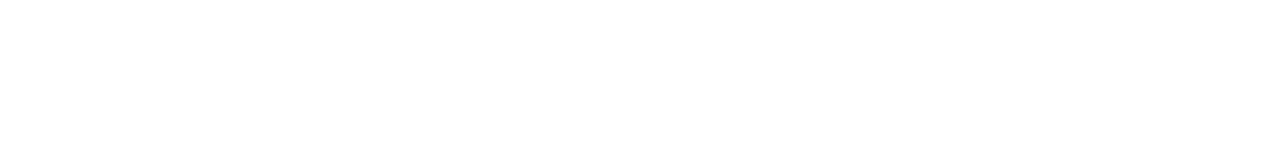
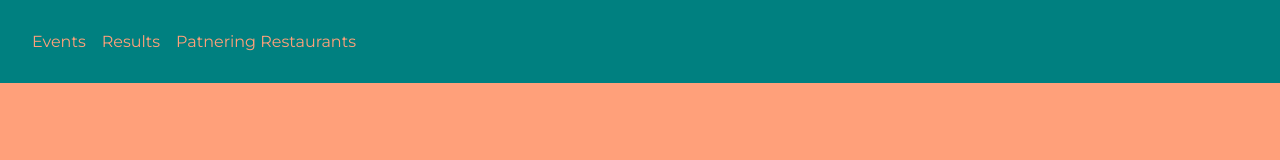
Before and after one commit to jaygiri-gosai/social-club, a plain HTML site: page index.html in a window 1280 px wide. Drawn offline with Linux system fonts and the light colour scheme.

Commit message:
CSS default settings & header section implementation

```diff
--- a/index.html
+++ b/index.html
@@ -4,7 +4,25 @@
     <meta charset="UTF-8" />
     <meta name="viewport" content="width=device-width, initial-scale=1.0" />
     <title>South Village Run Club</title>
+    <link rel="preconnect" href="https://fonts.googleapis.com" />
+    <link rel="preconnect" href="https://fonts.gstatic.com" crossorigin />
+    <link
+      href="https://fonts.googleapis.com/css2?family=Montserrat:wght@400;500;700&display=swap"
+      rel="stylesheet"
+    />
     <link rel="stylesheet" href="resources/css/style.css" />
   </head>
-  <body></body>
+  <body>
+    <header>
+      <nav class="header-menu">
+        <ul class="header-menu-container">
+          <li><a href="#events">Events</a></li>
+          <li><a href="#results">Results</a></li>
+          <li><a href="#restaurants">Patnering Restaurants</a></li>
+        </ul>
+      </nav>
+    </header>
+    <main></main>
+    <footer></footer>
+  </body>
 </html>
--- a/resources/css/style.css
+++ b/resources/css/style.css
@@ -1,5 +1,50 @@
+/* Default settings */
 * {
   margin: 0;
   padding: 0;
   box-sizing: border-box;
 }
+
+html {
+  font-size: 16px;
+}
+
+body {
+  font-family: "Montserrat", sans-serif;
+  background-color: lightsalmon;
+}
+
+/* Universal CSS */
+ul li {
+  list-style-type: none;
+}
+
+a:link,
+a:active {
+  color: lightsalmon;
+  text-decoration: none;
+}
+
+/* Header Section */
+
+.header-menu {
+  background-color: teal;
+  color: lightsalmon;
+  padding: 2rem;
+}
+
+.header-menu-container {
+  display: flex;
+  gap: 1rem;
+}
+
+@media only screen and (max-width: 640px) {
+  .header-menu-container {
+    flex-direction: column;
+    align-items: center;
+  }
+
+  .header-menu-container a {
+    text-decoration: underline purple;
+  }
+}
```
